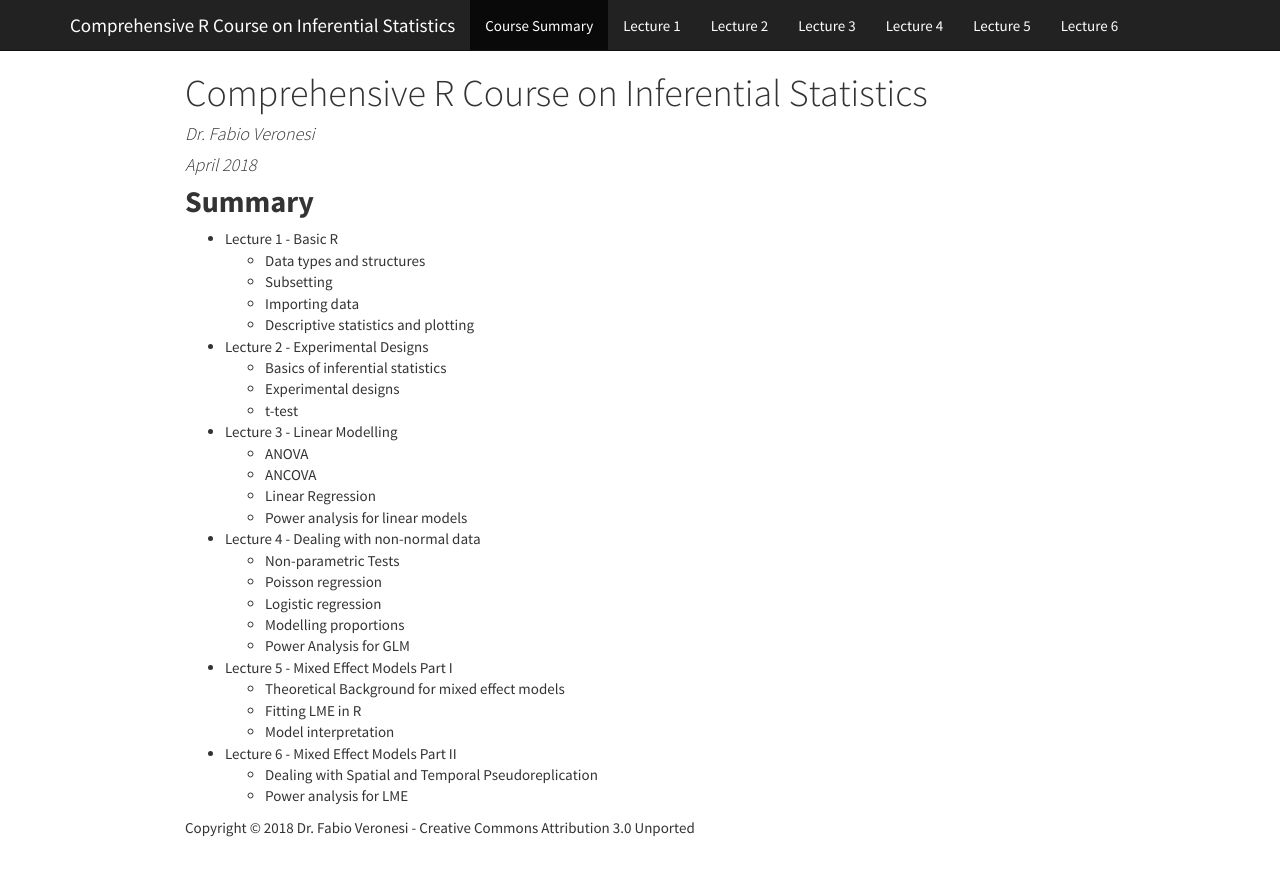
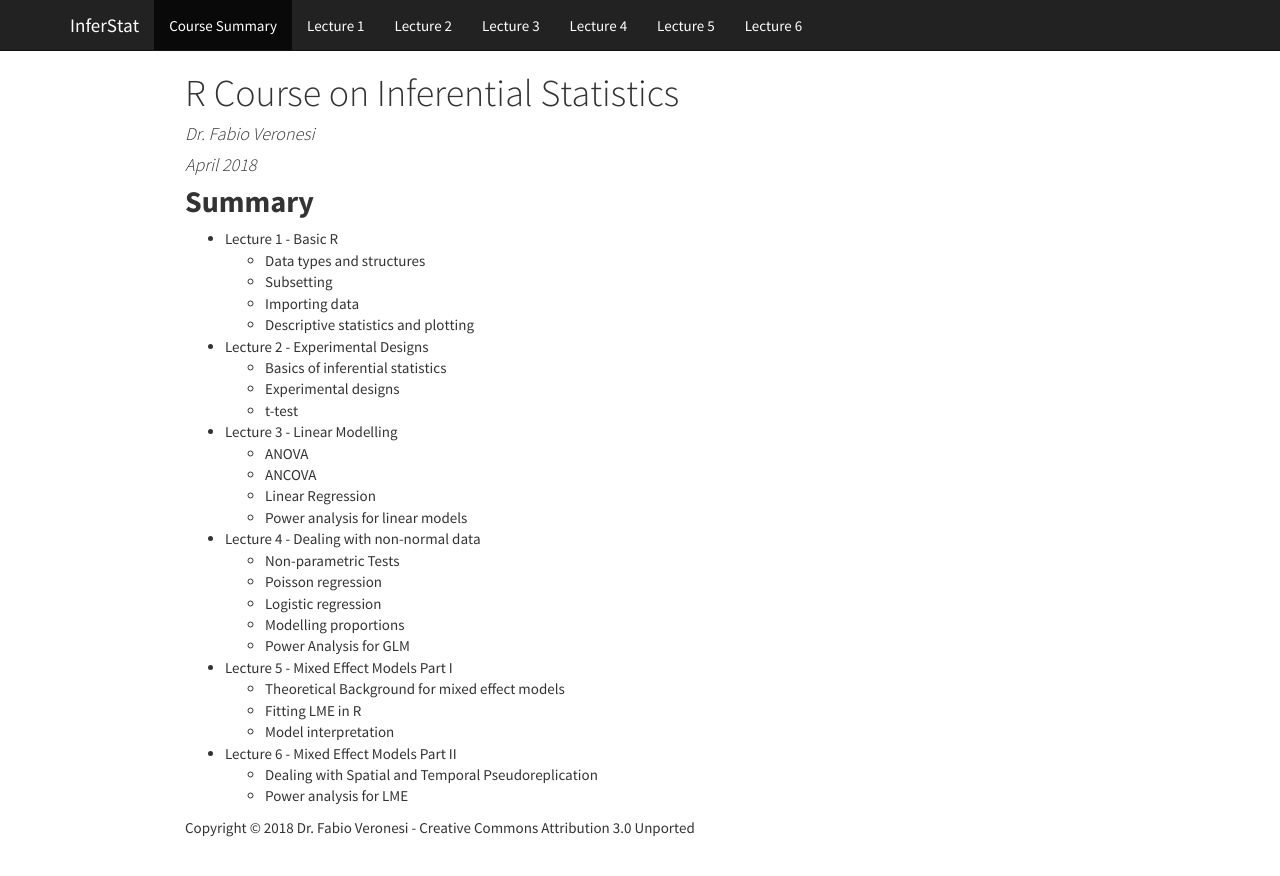
Before and after one commit to fveronesi/fveronesi.github.io, a plain HTML site: page index.html in a window 1280 px wide. Drawn offline with nearby package versions, Linux system fonts and the light colour scheme; some packages are replaced by stand-ins of ours.

Commit message:
Update index.html

```diff
--- a/index.html
+++ b/index.html
@@ -12,7 +12,7 @@
 <meta name="author" content="Dr. Fabio Veronesi" />
 
 
-<title>Comprehensive R Course on Inferential Statistics</title>
+<title>InferStat</title>
 
 <script src="site_libs/jquery-1.11.3/jquery.min.js"></script>
 <meta name="viewport" content="width=device-width, initial-scale=1" />
@@ -174,7 +174,7 @@ $(document).ready(function () {
         <span class="icon-bar"></span>
         <span class="icon-bar"></span>
       </button>
-      <a class="navbar-brand" href="index.html">Comprehensive R Course on Inferential Statistics</a>
+      <a class="navbar-brand" href="index.html">InferStat</a>
     </div>
     <div id="navbar" class="navbar-collapse collapse">
       <ul class="nav navbar-nav">
@@ -211,7 +211,7 @@ $(document).ready(function () {
 
 
 
-<h1 class="title toc-ignore">Comprehensive R Course on Inferential Statistics</h1>
+<h1 class="title toc-ignore">R Course on Inferential Statistics</h1>
 <h4 class="author"><em>Dr. Fabio Veronesi</em></h4>
 <h4 class="date"><em>April 2018</em></h4>
 
```
